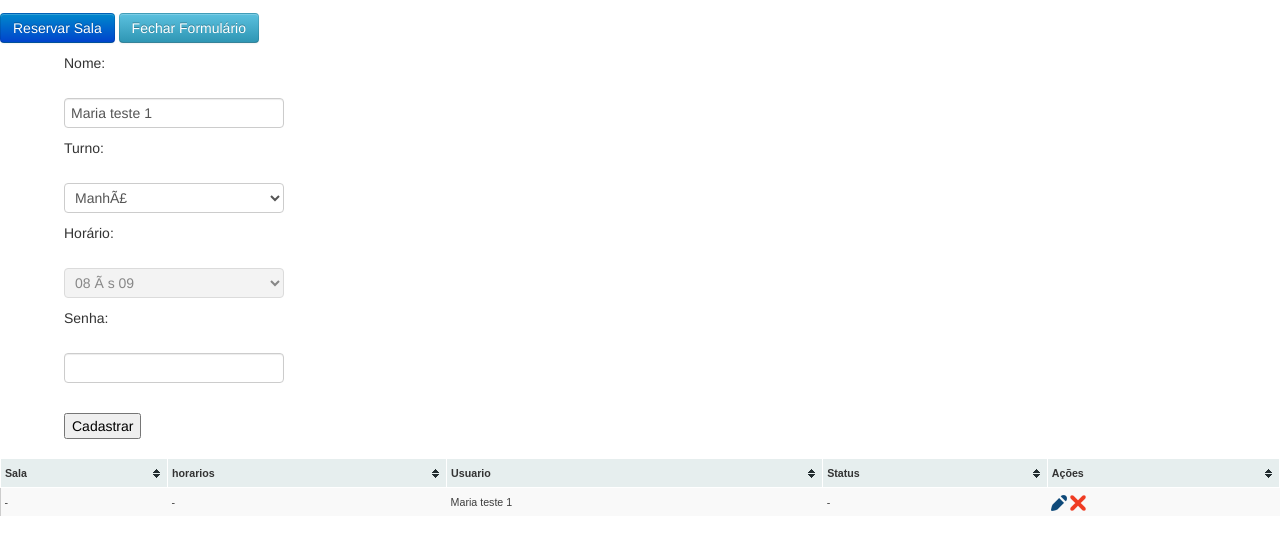
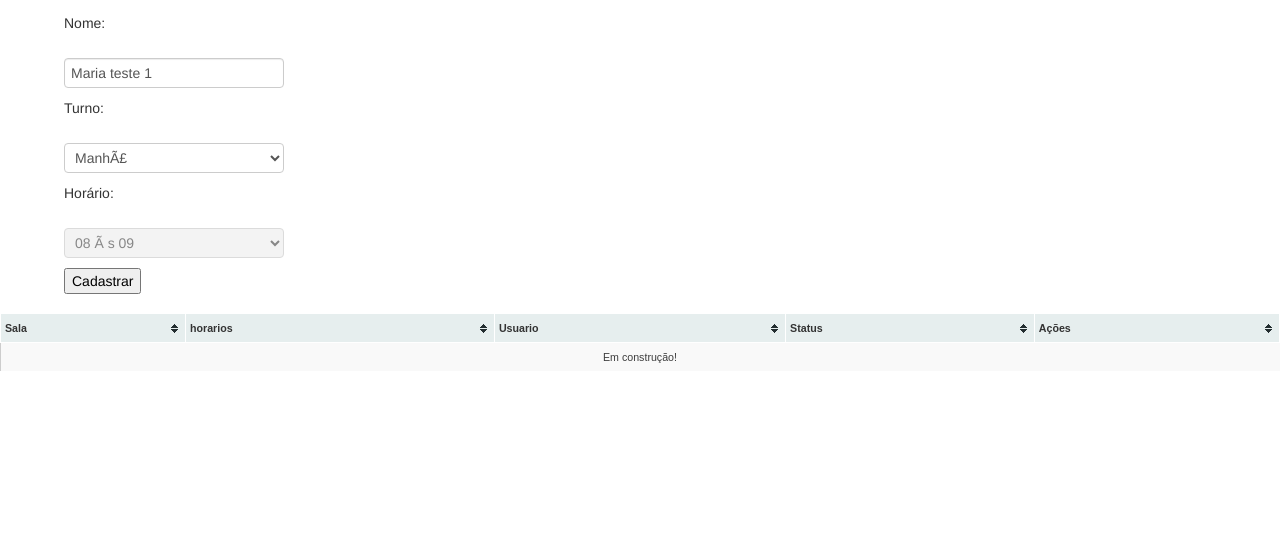
Before and after one commit to sindyaguirre/ControleReservaSalas, a PHP site: page /home.php in a window 1280 px wide. Shown: the part 101-656 px from the top of the page. Run offline with PHP 8.4, Linux system fonts and the light colour scheme; a user stored in the database is signed in; data comes from the database, SQL or seed files in the repository.

Commit message:
Feito logica inicial para campos no formulario de cadastro de reserva de salas, desabilitado tabela onde mostrará todos os horarios do dia disponíveis

```diff
--- a/home.php
+++ b/home.php
@@ -96,7 +96,7 @@
             </div>
         </nav>
         <div><h1 class=""><small><?php echo TITLO; ?></small></h1></div>
-        <p>
+        <p style="display: none">
             <button type="button" class="btn btn-primary" name="reservar" id="reservar">Reservar Sala</button>
             <button type="button" class="btn btn-info" name="fecharCadastro" id="fecharCadastro">Fechar Formulário</button>
         </p>
@@ -123,10 +123,6 @@
                     <?php } ?>
                 </select>
 
-                <?php if (isset($_GET['acao']) <> 'edit') { ?>
-                    <label>Senha: </label><br>
-                    <input type="password" name="senha" required="required"><br>
-                <?php } ?>
                 <br>
                 <input type="submit" name="<?= (isset($_GET['acao']) == 'edit') ? ('btAlterar') : ('btCadastrar') ?>" value="<?= (isset($_GET['acao']) == 'edit') ? ('Alterar') : ('Cadastrar') ?>">
 
@@ -149,8 +145,14 @@
                 </thead>
                 <tbody>
                     <?php
+                    $iscontrui = true;
+                    if ($iscontrui) {
+                        ?>
+                        <tr><td colspan='5' style="text-align: center;">Em construção!</td></tr>
+                        <?php
+                    } else {
                         if (isset($_SESSION['logado']) && $_SESSION['logado'] == true) {
-                        foreach ($objUsuario->querySelect() as $rst) {
+                            foreach ($objSala->queryListarHorariosTurnos() as $rst) {
                                 ?>
                                 <tr>
                                     <td scope='row' ><?php echo isset($rst['sala']) ? $objFuncoes->tratarCaracter($rst['sala'], 2) : "-"; ?></td>
@@ -167,6 +169,7 @@
                                 <?php
                             }
                         }
+                    }
                     ?>
                 </tbody>
             </table>
```
Lines whose indentation alone changed are shown as unchanged.
